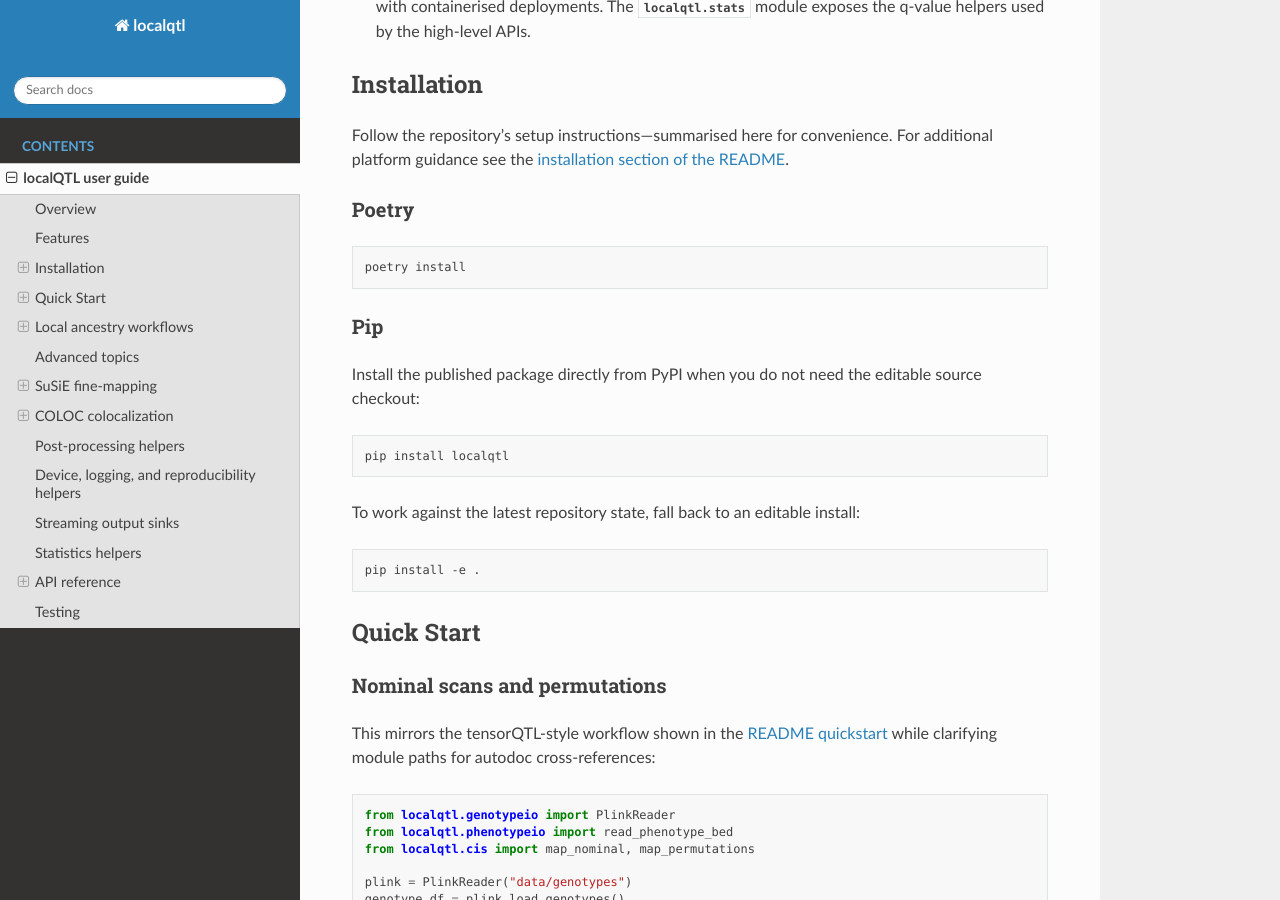
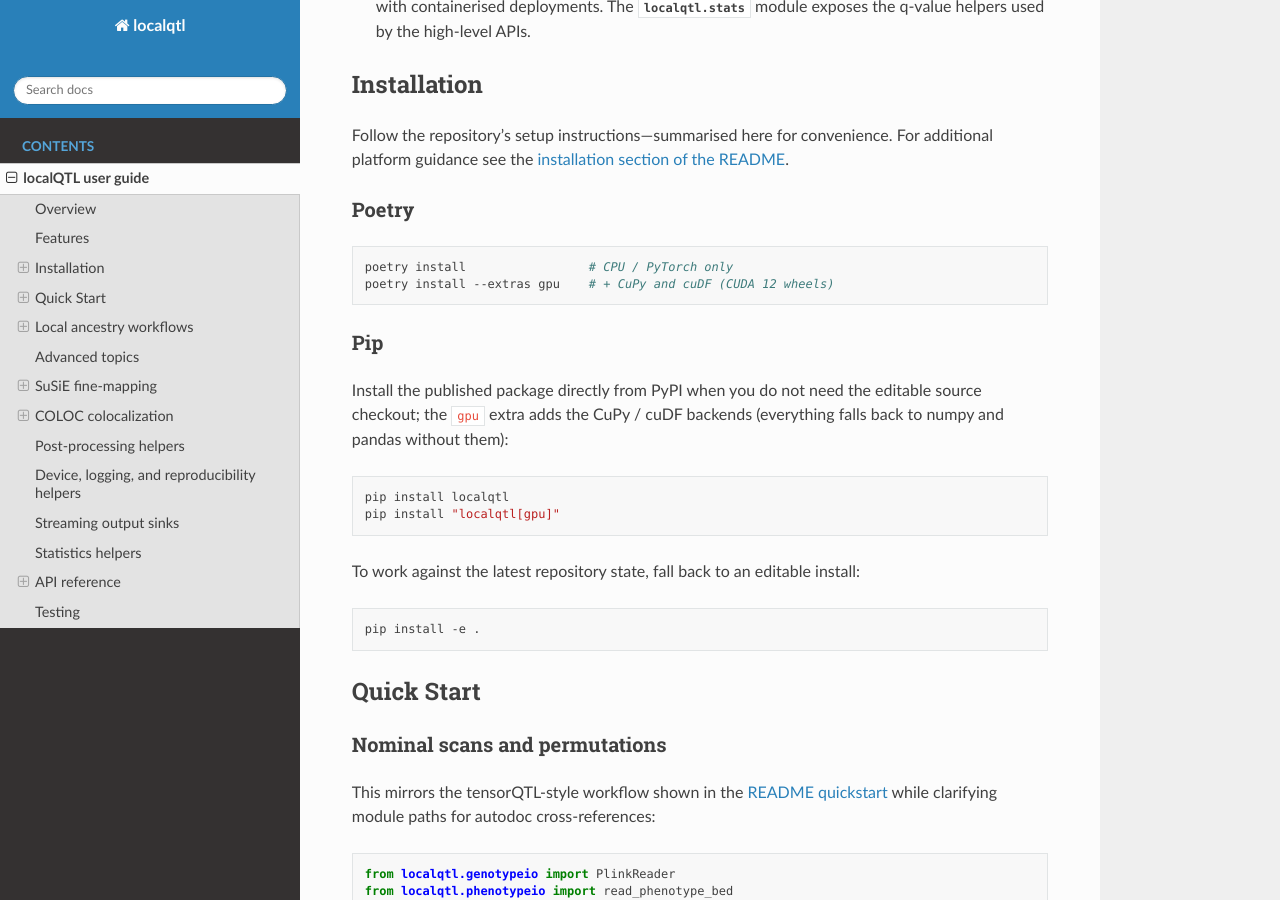
Before and after one commit to heart-gen/localQTL, a Sphinx documentation site: the page built from docs/localqtl.rst, in a window 1280 px wide and 900 px high, scrolled down 990 px. Built offline with Sphinx 7.4.7 and the Read the Docs theme 3.1.0, drawn with Linux system fonts in a browser that asks for light colours.

Commit message:
Make the CUDA backends an optional "gpu" extra
cupy-cuda12x, cudf-cu12 and dask-cudf-cu12 were hard requirements although
nothing imports them at module level: utils._try_get_cupy / _try_get_cudf
fall back to numpy and pandas when they are missing or fail to initialise,
and the test suite runs on a CPU-only environment. They are now optional
and grouped under the "gpu" extra (pip install "localqtl[gpu]" /
poetry install --extras gpu); PyTorch stays a core dependency and still
uses a visible GPU for the regressions without the extra.

poetry.lock is not regenerated here: rfmix-reader >= 0.7 is not on PyPI
yet, so resolution fails before the extras are considered.

```diff
--- a/docs/localqtl.rst
+++ b/docs/localqtl.rst
@@ -58,17 +58,20 @@
 
 .. code-block:: bash
 
-   poetry install
+   poetry install                 # CPU / PyTorch only
+   poetry install --extras gpu    # + CuPy and cuDF (CUDA 12 wheels)
 
 Pip
 ~~~
 
 Install the published package directly from PyPI when you do not need the
-editable source checkout:
+editable source checkout; the ``gpu`` extra adds the CuPy / cuDF backends
+(everything falls back to numpy and pandas without them):
 
 .. code-block:: bash
 
    pip install localqtl
+   pip install "localqtl[gpu]"
 
 To work against the latest repository state, fall back to an editable install:
 
```
Also changed, not shown: README.md (+13 -8 lines), pyproject.toml (+8 -3 lines).
